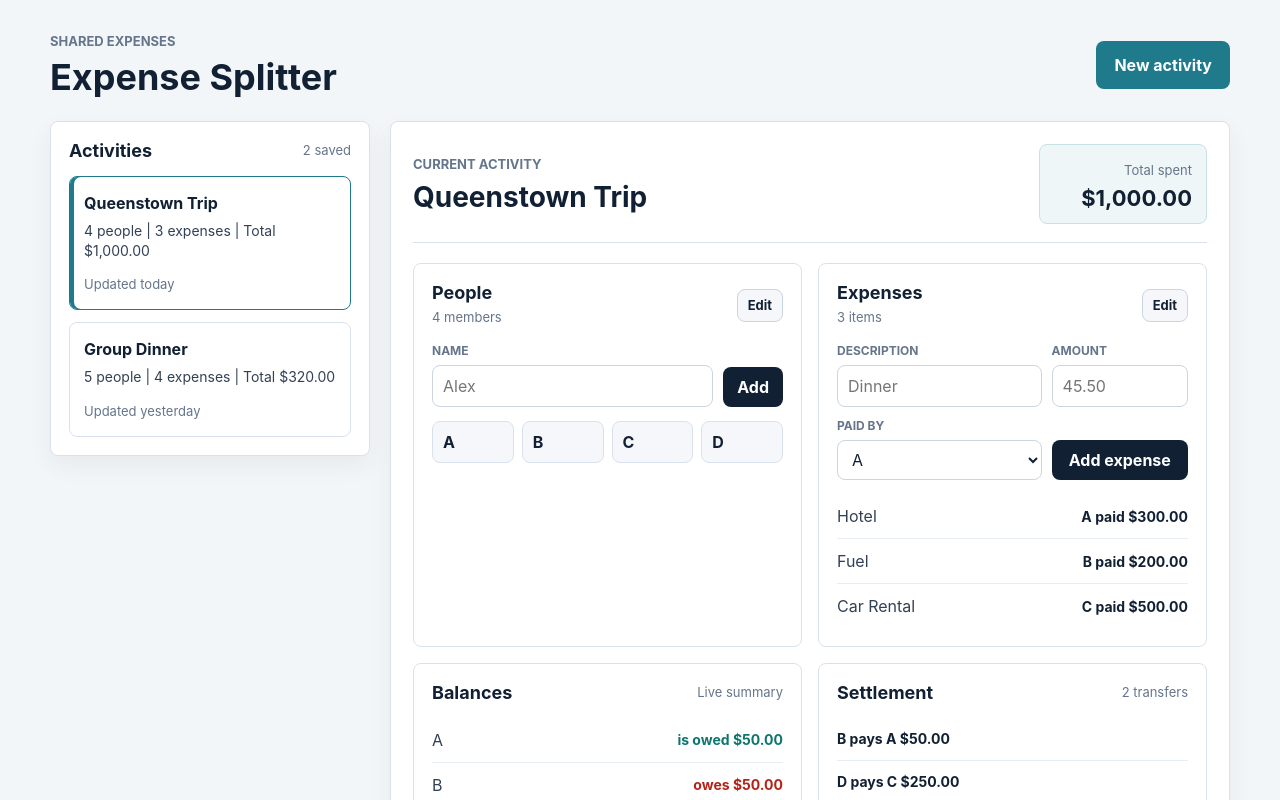
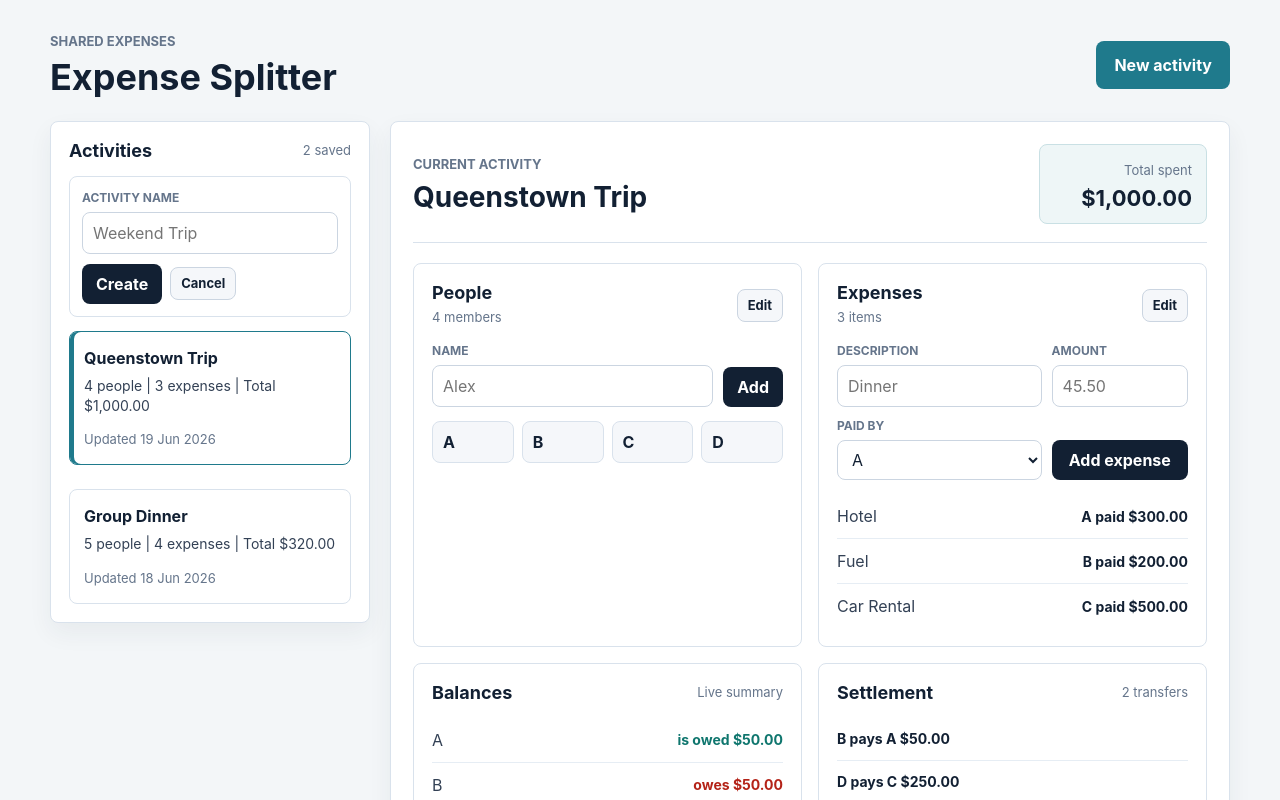
Before and after one commit to Watermelon118/expense-splitter, a React (Vite) app: page / in a window 1280 px wide. Both pictures are taken after a click on the button "New activity". Shown: the top 800 px of the page. Built offline with nearby package versions, Linux system fonts and the light colour scheme.

Commit message:
Add activity creation and selection

```diff
--- a/src/App.css
+++ b/src/App.css
@@ -89,9 +89,15 @@
 }
 
 .activity-card {
+  background: #ffffff;
   border: 1px solid #d9e2ec;
   border-radius: 8px;
+  cursor: pointer;
+  display: block;
+  font: inherit;
   padding: 14px;
+  text-align: left;
+  width: 100%;
 }
 
 .activity-card + .activity-card {
@@ -106,6 +112,7 @@
 .activity-card h3 {
   color: #122033;
   font-size: 16px;
+  font-weight: 700;
   margin: 0 0 6px;
 }
 
@@ -114,6 +121,65 @@
   font-size: 14px;
   line-height: 1.45;
   margin: 0 0 10px;
+}
+
+.activity-card:hover {
+  border-color: #9cc4cb;
+  background: #fbfdfe;
+}
+
+.activity-card:focus-visible {
+  outline: 3px solid #99c7d0;
+  outline-offset: 2px;
+}
+
+.activity-list {
+  display: grid;
+  gap: 12px;
+}
+
+.activity-form {
+  border: 1px solid #d9e2ec;
+  border-radius: 8px;
+  display: grid;
+  gap: 10px;
+  margin-bottom: 14px;
+  padding: 12px;
+}
+
+.activity-form label {
+  display: flex;
+  flex-direction: column;
+  gap: 5px;
+}
+
+.activity-form label span {
+  color: #65758b;
+  font-size: 12px;
+  font-weight: 700;
+  text-transform: uppercase;
+}
+
+.activity-form input {
+  background: #ffffff;
+  border: 1px solid #cbd5e1;
+  border-radius: 8px;
+  color: #122033;
+  min-height: 40px;
+  min-width: 0;
+  padding: 8px 10px;
+  width: 100%;
+}
+
+.activity-form input:focus {
+  border-color: #1f7a8c;
+  outline: 3px solid #c9e0e4;
+}
+
+.activity-form-actions {
+  align-items: center;
+  display: flex;
+  gap: 8px;
 }
 
 .detail-header {
--- a/src/App.tsx
+++ b/src/App.tsx
@@ -3,7 +3,12 @@ import { type FormEvent, useEffect, useMemo, useState } from "react";
 import type { Activity, Balance, Person, Settlement } from "./types";
 import { formatCents, parseAmountToCents } from "./utils/money";
 import { calculateBalances, calculateSettlements } from "./utils/settlement";
-import { loadActivity, saveActivity } from "./utils/storage";
+import {
+  loadActivities,
+  loadSelectedActivityId,
+  saveActivities,
+  saveSelectedActivityId,
+} from "./utils/storage";
 import "./App.css";
 
 const sampleActivity: Activity = {
@@ -42,17 +47,62 @@ const sampleActivity: Activity = {
   updatedAt: "2026-06-19T00:00:00.000Z",
 };
 
-const secondaryActivity = {
+const groupDinnerActivity: Activity = {
   id: "group-dinner",
   name: "Group Dinner",
-  summary: "5 people | 4 expenses | Total $320.00",
-  updatedLabel: "Updated yesterday",
+  people: [
+    { id: "person-emma", name: "Emma" },
+    { id: "person-liam", name: "Liam" },
+    { id: "person-mia", name: "Mia" },
+    { id: "person-noah", name: "Noah" },
+    { id: "person-olivia", name: "Olivia" },
+  ],
+  expenses: [
+    {
+      id: "dinner",
+      description: "Dinner",
+      amountCents: 18000,
+      paidByPersonId: "person-emma",
+      createdAt: "2026-06-18T00:00:00.000Z",
+    },
+    {
+      id: "dessert",
+      description: "Dessert",
+      amountCents: 5000,
+      paidByPersonId: "person-liam",
+      createdAt: "2026-06-18T00:00:00.000Z",
+    },
+    {
+      id: "drinks",
+      description: "Drinks",
+      amountCents: 7000,
+      paidByPersonId: "person-mia",
+      createdAt: "2026-06-18T00:00:00.000Z",
+    },
+    {
+      id: "ride",
+      description: "Ride",
+      amountCents: 2000,
+      paidByPersonId: "person-noah",
+      createdAt: "2026-06-18T00:00:00.000Z",
+    },
+  ],
+  createdAt: "2026-06-18T00:00:00.000Z",
+  updatedAt: "2026-06-18T00:00:00.000Z",
 };
 
+const sampleActivities = [sampleActivity, groupDinnerActivity];
+
 function App() {
-  const [activity, setActivity] = useState<Activity>(() =>
-    loadActivity(sampleActivity),
+  const [activities, setActivities] = useState<Activity[]>(() =>
+    loadActivities(sampleActivities),
   );
+  const [selectedActivityId, setSelectedActivityId] = useState(() =>
+    loadSelectedActivityId(sampleActivities[0].id),
+  );
+  const [isCreatingActivity, setIsCreatingActivity] = useState(false);
+  const [activityName, setActivityName] = useState("");
+  const [activityError, setActivityError] = useState("");
   const [personName, setPersonName] = useState("");
   const [personError, setPersonError] = useState("");
   const [expenseDescription, setExpenseDescription] = useState("");
@@ -63,6 +113,10 @@ function App() {
   const [expenseError, setExpenseError] = useState("");
   const [isEditingPeople, setIsEditingPeople] = useState(false);
   const [isEditingExpenses, setIsEditingExpenses] = useState(false);
+  const activity =
+    activities.find((currentActivity) => currentActivity.id === selectedActivityId) ??
+    activities[0] ??
+    sampleActivity;
   const totalSpentCents = useMemo(
     () =>
       activity.expenses.reduce(
@@ -81,8 +135,76 @@ function App() {
     : activity.people[0]?.id ?? "";
 
   useEffect(() => {
-    saveActivity(activity);
-  }, [activity]);
+    saveActivities(activities);
+    saveSelectedActivityId(activity.id);
+  }, [activities, activity.id]);
+
+  function handleSelectActivity(activityId: string) {
+    const nextActivity = activities.find(
+      (currentActivity) => currentActivity.id === activityId,
+    );
+
+    if (!nextActivity) {
+      return;
+    }
+
+    setSelectedActivityId(activityId);
+    setExpensePayerId(nextActivity.people[0]?.id ?? "");
+    setPersonName("");
+    setPersonError("");
+    setExpenseDescription("");
+    setExpenseAmount("");
+    setExpenseError("");
+    setIsEditingPeople(false);
+    setIsEditingExpenses(false);
+  }
+
+  function handleCreateActivity(event: FormEvent<HTMLFormElement>) {
+    event.preventDefault();
+
+    const trimmedName = activityName.trim();
+
+    if (!trimmedName) {
+      setActivityError("Enter an activity name.");
+      return;
+    }
+
+    const now = new Date().toISOString();
+    const nextActivity: Activity = {
+      id: createId("activity"),
+      name: trimmedName,
+      people: [],
+      expenses: [],
+      createdAt: now,
+      updatedAt: now,
+    };
+
+    setActivities((currentActivities) => [nextActivity, ...currentActivities]);
+    setSelectedActivityId(nextActivity.id);
+    setActivityName("");
+    setActivityError("");
+    setIsCreatingActivity(false);
+    setExpensePayerId("");
+    setPersonName("");
+    setExpenseDescription("");
+    setExpenseAmount("");
+    setPersonError("");
+    setExpenseError("");
+    setIsEditingPeople(false);
+    setIsEditingExpenses(false);
+  }
+
+  function updateActivity(
+    updateCurrentActivity: (currentActivity: Activity) => Activity,
+  ) {
+    setActivities((currentActivities) =>
+      currentActivities.map((currentActivity) =>
+        currentActivity.id === activity.id
+          ? updateCurrentActivity(currentActivity)
+          : currentActivity,
+      ),
+    );
+  }
 
   function handleAddPerson(event: FormEvent<HTMLFormElement>) {
     event.preventDefault();
@@ -108,7 +230,7 @@ function App() {
       name: trimmedName,
     };
 
-    setActivity((currentActivity) => ({
+    updateActivity((currentActivity) => ({
       ...currentActivity,
       people: [...currentActivity.people, person],
       updatedAt: new Date().toISOString(),
@@ -144,7 +266,7 @@ function App() {
       return;
     }
 
-    setActivity((currentActivity) => ({
+    updateActivity((currentActivity) => ({
       ...currentActivity,
       expenses: [
         ...currentActivity.expenses,
@@ -180,7 +302,7 @@ function App() {
       (currentPerson) => currentPerson.id !== personId,
     );
 
-    setActivity((currentActivity) => ({
+    updateActivity((currentActivity) => ({
       ...currentActivity,
       people: currentActivity.people.filter(
         (currentPerson) => currentPerson.id !== personId,
@@ -196,7 +318,7 @@ function App() {
   }
 
   function handleDeleteExpense(expenseId: string) {
-    setActivity((currentActivity) => ({
+    updateActivity((currentActivity) => ({
       ...currentActivity,
       expenses: currentActivity.expenses.filter(
         (expense) => expense.id !== expenseId,
@@ -214,7 +336,11 @@ function App() {
           <p className="eyebrow">Shared expenses</p>
           <h1>Expense Splitter</h1>
         </div>
-        <button className="primary-button" type="button">
+        <button
+          className="primary-button"
+          onClick={() => setIsCreatingActivity(true)}
+          type="button"
+        >
           New activity
         </button>
       </header>
@@ -223,23 +349,68 @@ function App() {
         <aside className="activity-sidebar" aria-label="Activities">
           <div className="section-heading">
             <h2>Activities</h2>
-            <span>2 saved</span>
+            <span>{activities.length} saved</span>
           </div>
 
-          <article className="activity-card activity-card-active">
-            <h3>{activity.name}</h3>
-            <p>
-              {activity.people.length} people | {activity.expenses.length}{" "}
-              expenses | Total {formatCents(totalSpentCents)}
-            </p>
-            <span>Updated today</span>
-          </article>
+          {isCreatingActivity ? (
+            <form className="activity-form" onSubmit={handleCreateActivity}>
+              <label>
+                <span>Activity name</span>
+                <input
+                  onChange={(event) => setActivityName(event.target.value)}
+                  placeholder="Weekend Trip"
+                  type="text"
+                  value={activityName}
+                />
+              </label>
+              <div className="activity-form-actions">
+                <button className="secondary-button compact-button" type="submit">
+                  Create
+                </button>
+                <button
+                  className="edit-button"
+                  onClick={() => {
+                    setIsCreatingActivity(false);
+                    setActivityName("");
+                    setActivityError("");
+                  }}
+                  type="button"
+                >
+                  Cancel
+                </button>
+              </div>
+              {activityError ? <p className="form-error">{activityError}</p> : null}
+            </form>
+          ) : null}
 
-          <article className="activity-card">
-            <h3>{secondaryActivity.name}</h3>
-            <p>{secondaryActivity.summary}</p>
-            <span>{secondaryActivity.updatedLabel}</span>
-          </article>
+          <div className="activity-list">
+            {activities.map((currentActivity) => {
+              const activityTotalCents = getTotalSpentCents(currentActivity);
+              const isSelected = currentActivity.id === activity.id;
+
+              return (
+                <button
+                  aria-current={isSelected ? "page" : undefined}
+                  className={
+                    isSelected
+                      ? "activity-card activity-card-active"
+                      : "activity-card"
+                  }
+                  key={currentActivity.id}
+                  onClick={() => handleSelectActivity(currentActivity.id)}
+                  type="button"
+                >
+                  <h3>{currentActivity.name}</h3>
+                  <p>
+                    {currentActivity.people.length} people |{" "}
+                    {currentActivity.expenses.length} expenses | Total{" "}
+                    {formatCents(activityTotalCents)}
+                  </p>
+                  <span>Updated {formatDate(currentActivity.updatedAt)}</span>
+                </button>
+              );
+            })}
+          </div>
         </aside>
 
         <section className="activity-detail" aria-label="Selected activity">
@@ -353,11 +524,15 @@ function App() {
                     onChange={(event) => setExpensePayerId(event.target.value)}
                     value={validExpensePayerId}
                   >
-                    {activity.people.map((person) => (
-                      <option key={person.id} value={person.id}>
-                        {person.name}
-                      </option>
-                    ))}
+                    {activity.people.length === 0 ? (
+                      <option value="">No people yet</option>
+                    ) : (
+                      activity.people.map((person) => (
+                        <option key={person.id} value={person.id}>
+                          {person.name}
+                        </option>
+                      ))
+                    )}
                   </select>
                 </label>
                 <button className="secondary-button compact-button" type="submit">
@@ -462,6 +637,21 @@ function createId(prefix: string): string {
   return `${prefix}-${crypto.randomUUID()}`;
 }
 
+function getTotalSpentCents(activity: Activity): number {
+  return activity.expenses.reduce(
+    (total, expense) => total + expense.amountCents,
+    0,
+  );
+}
+
+function formatDate(dateValue: string): string {
+  return new Intl.DateTimeFormat("en-NZ", {
+    day: "2-digit",
+    month: "short",
+    year: "numeric",
+  }).format(new Date(dateValue));
+}
+
 function getBalanceClassName(balance: Balance): string {
   if (balance.amountCents > 0) {
     return "positive";
--- a/src/utils/storage.ts
+++ b/src/utils/storage.ts
@@ -1,29 +1,65 @@
 import type { Activity, Expense, Person } from "../types";
 
-const STORAGE_KEY = "expense-splitter.currentActivity";
+const ACTIVITIES_STORAGE_KEY = "expense-splitter.activities";
+const CURRENT_ACTIVITY_STORAGE_KEY = "expense-splitter.currentActivity";
+const SELECTED_ACTIVITY_STORAGE_KEY = "expense-splitter.selectedActivityId";
 
-export function loadActivity(fallbackActivity: Activity): Activity {
+export function loadActivities(fallbackActivities: Activity[]): Activity[] {
   try {
-    const storedValue = localStorage.getItem(STORAGE_KEY);
+    const storedActivities = localStorage.getItem(ACTIVITIES_STORAGE_KEY);
 
-    if (!storedValue) {
-      return fallbackActivity;
+    if (storedActivities) {
+      const parsedActivities: unknown = JSON.parse(storedActivities);
+
+      if (isActivityArray(parsedActivities)) {
+        return parsedActivities;
+      }
     }
 
-    const parsedValue: unknown = JSON.parse(storedValue);
+    const storedActivity = localStorage.getItem(CURRENT_ACTIVITY_STORAGE_KEY);
 
-    return isActivity(parsedValue) ? parsedValue : fallbackActivity;
+    if (storedActivity) {
+      const parsedActivity: unknown = JSON.parse(storedActivity);
+
+      if (isActivity(parsedActivity)) {
+        return [parsedActivity];
+      }
+    }
+
+    return fallbackActivities;
   } catch {
-    return fallbackActivity;
+    return fallbackActivities;
   }
 }
 
-export function saveActivity(activity: Activity): void {
+export function saveActivities(activities: Activity[]): void {
   try {
-    localStorage.setItem(STORAGE_KEY, JSON.stringify(activity));
+    localStorage.setItem(ACTIVITIES_STORAGE_KEY, JSON.stringify(activities));
   } catch {
     // Persistence is best-effort; the app should still work in memory.
   }
+}
+
+export function loadSelectedActivityId(fallbackActivityId: string): string {
+  try {
+    return (
+      localStorage.getItem(SELECTED_ACTIVITY_STORAGE_KEY) ?? fallbackActivityId
+    );
+  } catch {
+    return fallbackActivityId;
+  }
+}
+
+export function saveSelectedActivityId(activityId: string): void {
+  try {
+    localStorage.setItem(SELECTED_ACTIVITY_STORAGE_KEY, activityId);
+  } catch {
+    // Persistence is best-effort; the app should still work in memory.
+  }
+}
+
+function isActivityArray(value: unknown): value is Activity[] {
+  return Array.isArray(value) && value.length > 0 && value.every(isActivity);
 }
 
 function isActivity(value: unknown): value is Activity {
```
Also changed, not shown: 1 other file (tests, documents, lock files or other folders).
